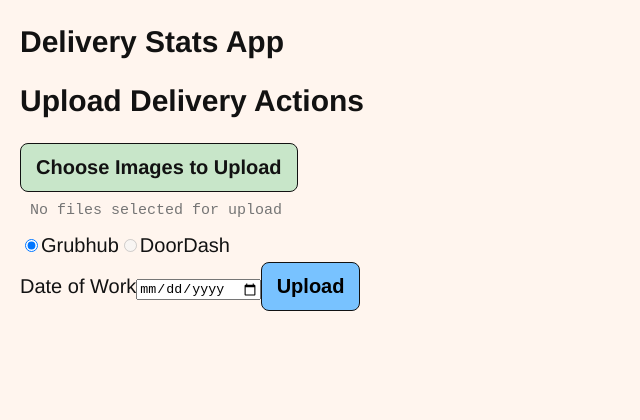
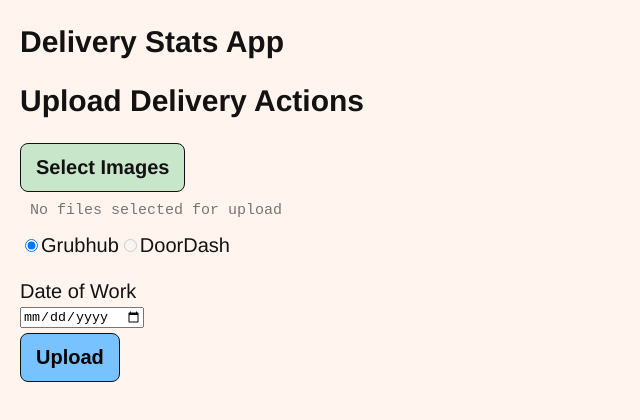
Before and after one commit to dradickal/delivery-ocr, a React (Vite) app: page / in a window 1280 px wide. Shown: the top 420 px of the page, without its empty margins (0-640 px from the left). Built offline with nearby package versions, Linux system fonts and the light colour scheme.

Commit message:
separate upload image component

```diff
--- a/src-client/ImageUploadForm.jsx
+++ b/src-client/ImageUploadForm.jsx
@@ -1,50 +1,15 @@
 import './imageUploadForm.css';
-import ImagePreview from './ImagePreview';
-import {useState} from 'react';
+import ImageUploadInput from './ImageUploadInput';
+import { useState } from 'react';
 
-function getIntersectingFilenames(currentFiles, newFiles) {
-    const currentFilenames = new Set(currentFiles.map((file) => file.name));
-    const newFilenames = new Set(newFiles.map((file) => file.name));
-
-    return currentFilenames.intersection(newFilenames);
-}
-
-// filenames is of type Set
-function removeFilesByName(files, filenames) {
-    return filenames.size
-        ? files.filter(file => !filenames.has(file.name))
-        : files;
-}
 
 function ImageUploadForm() {
     const [files, setFiles] = useState([]);
-    const [ignoredFiles, setIgnoredFiles] = useState([]);
     const [definedTimes, setDefinedTimes] = useState ({});
-    const emptyUpload = 'No files selected for upload';
-
-
-    function handleFileSelection(filesEvent) {
-        console.log("file change triggered");
-        // convert FileList to Array<File>
-        const newFiles = [...filesEvent.target.files];
-
-        if (files.length) {
-            const duplicateNames = getIntersectingFilenames(files, newFiles);
-            const uniqueFiles = removeFilesByName(newFiles, duplicateNames);
-            setFiles([...files, ...uniqueFiles]);
-            setIgnoredFiles([...duplicateNames]);
-        } else {
-            setFiles(newFiles);
-        }
-    }
 
     function handleSubmit(event) {
         event.preventDefault()
         const data = new FormData(event.target);
-        console.log("event: ", event);
-        console.log("Initial formData: ", data);
-
-        console.log("files state: ", files);
 
         for (const file of files) {
             data.append('images', file);
@@ -52,7 +17,6 @@
 
         data.append("userDefinedTimes", JSON.stringify(definedTimes));
 
-        console.log("Appended formData: ", data);
         const request = new Request("http://localhost:3001/image/upload", {
             method: "POST",
             body: data,
@@ -67,53 +31,27 @@
         })
     }
 
-    function handleAddTime(filename, time) {
-        const newTimes = Object.assign({}, definedTimes);
-        newTimes[filename] = time;
-
-        setDefinedTimes(newTimes);
-    }
-
-    function handleRemove(event) {
-        const target = event.currentTarget;
-        const filename = target.dataset?.filename;
-        const updatedFiles = removeFilesByName(files, new Set([filename]));
-
-        setFiles(updatedFiles);
-    }
-
     return (
         <>
             <h1>Upload Delivery Actions</h1>
-            <div className="imageUpload">
-                <label className="button" htmlFor="upload-input">Choose Images to Upload</label>
-                <input type="file" id="upload-input" multiple name="images" accept="image/*" onChange={handleFileSelection}/>
-                <br />
-                    <pre>
-                        {!files.length && emptyUpload}
-                        {!!ignoredFiles.length && `Selected files are already included for upload:\n ~ ${ignoredFiles.join("\n ~ ")}`}
-                    </pre>
-                <div id="preview">
-                    {files.map(file =>
-                        <ImagePreview file={file} handleRemove={handleRemove} handleAddTime={handleAddTime} key={file.name}/>
-                    )}
-                </div>
-            </div>
+            <ImageUploadInput files={files} definedTimes={definedTimes} setFiles={setFiles} setDefinedTimes={setDefinedTimes} />
             <form onSubmit={handleSubmit}>
                 <div>
                     <label>
-                        <input type='radio' name='serviceId' value="1" required defaultChecked/>
+                        <input type='radio' name='serviceId' value="1" required defaultChecked />
                         Grubhub
                     </label>
                     <label>
-                        <input type='radio' name='serviceId' value="2" disabled/>
+                        <input type='radio' name='serviceId' value="2" disabled />
                         DoorDash
                     </label>
                 </div>
+                <br />
                 <label>
-                    Date of Work
+                    Date of Work <br />
                     <input type='date' name='associatedDate'/>
                 </label>
+                <br />
                 <button type="submit">Upload</button>
             </form>
         </>
--- /dev/null
+++ b/src-client/ImageUploadInput.jsx
@@ -0,0 +1,70 @@
+import ImagePreview from './ImagePreview';
+import {useState} from 'react';
+
+function getIntersectingFilenames(currentFiles, newFiles) {
+    const currentFilenames = new Set(currentFiles.map((file) => file.name));
+    const newFilenames = new Set(newFiles.map((file) => file.name));
+
+    return currentFilenames.intersection(newFilenames);
+}
+
+// filenames is of type Set
+function removeFilesByName(files, filenames) {
+    return filenames.size
+        ? files.filter(file => !filenames.has(file.name))
+        : files;
+}
+
+function ImageUploadInput({files, definedTimes, setFiles, setDefinedTimes}) {
+    const [ignoredFiles, setIgnoredFiles] = useState([]);
+    const emptyUpload = 'No files selected for upload';
+
+    function handleFileSelection(filesEvent) {
+        console.log("file change triggered");
+        // convert FileList to Array<File>
+        const newFiles = [...filesEvent.target.files];
+
+        if (files.length) {
+            const duplicateNames = getIntersectingFilenames(files, newFiles);
+            const uniqueFiles = removeFilesByName(newFiles, duplicateNames);
+            setFiles([...files, ...uniqueFiles]);
+            setIgnoredFiles([...duplicateNames]);
+        } else {
+            setFiles(newFiles);
+        }
+    }
+
+    function handleAddTime(filename, time) {
+        const newTimes = Object.assign({}, definedTimes);
+        newTimes[filename] = time;
+
+        setDefinedTimes(newTimes);
+    }
+
+    function handleRemove(event) {
+        const target = event.currentTarget;
+        const filename = target.dataset?.filename;
+        const updatedFiles = removeFilesByName(files, new Set([filename]));
+
+        setFiles(updatedFiles);
+    }
+
+    return (
+        <div className="imageUploadInput">
+            <label className="button" htmlFor="upload-input">Select Images</label>
+            <input type="file" id="upload-input" multiple name="images" accept="image/*" onChange={handleFileSelection}/>
+            <br />
+                <pre>
+                    {!files.length && emptyUpload}
+                    {!!ignoredFiles.length && `Selected files are already included for upload:\n ~ ${ignoredFiles.join("\n ~ ")}`}
+                </pre>
+            <div id="preview">
+                {files.map(file =>
+                    <ImagePreview file={file} handleRemove={handleRemove} handleAddTime={handleAddTime} key={file.name}/>
+                )}
+            </div>
+        </div>
+    )
+}
+
+export default ImageUploadInput;
--- a/src-client/imageUploadForm.css
+++ b/src-client/imageUploadForm.css
@@ -1,14 +1,14 @@
-.imageUpload {
+.imageUploadInput {
     margin-bottom: 10px;
 }
 
-.imageUpload input[type=file] {
+.imageUploadInput input[type=file] {
     opacity: 0;
     font-size: .1em;
     margin-left: -100px;
 }
 
-.imageUpload .button, button {
+.imageUploadInput .button, button {
     position: relative;
     z-index: 2;
     box-sizing: border-box;
@@ -20,11 +20,11 @@
     padding: 12px 15px;
 }
 
-.imageUpload label {
+.imageUploadInput label {
     background-color: #c8e6c9;
 }
 
-.imageUpload pre {
+.imageUploadInput pre {
     margin-top: 10px;
     margin-left: 10px;
     font-size: 15px;
```
